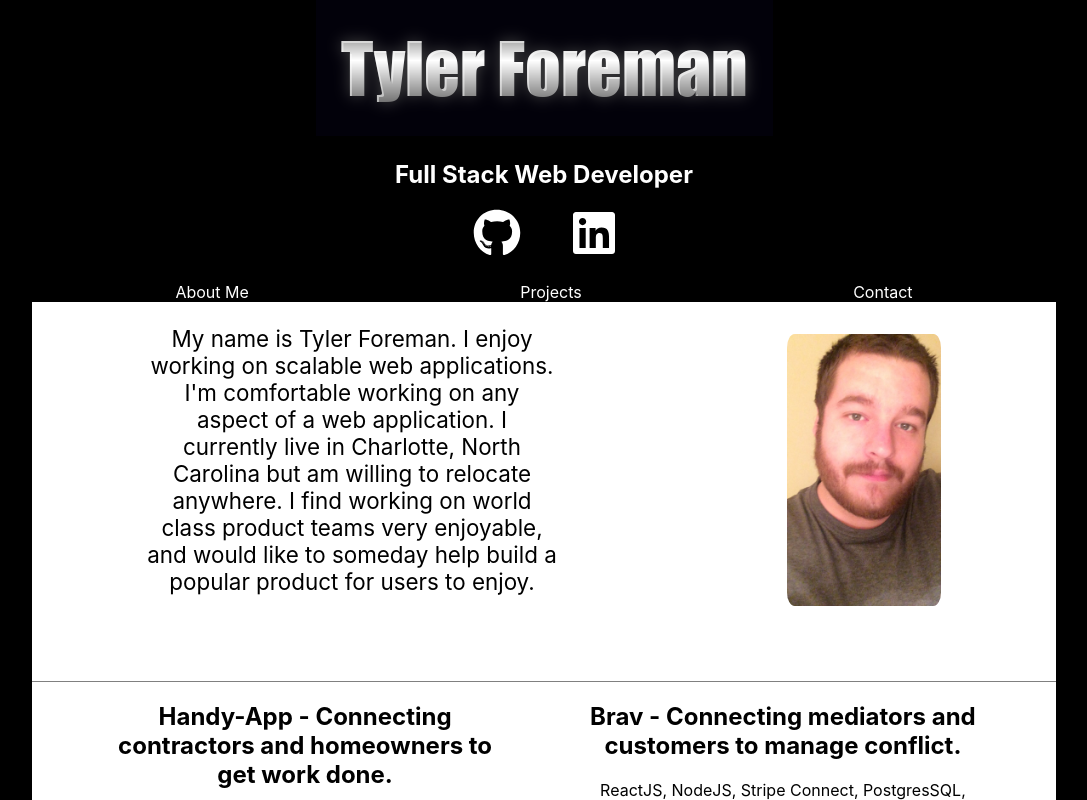
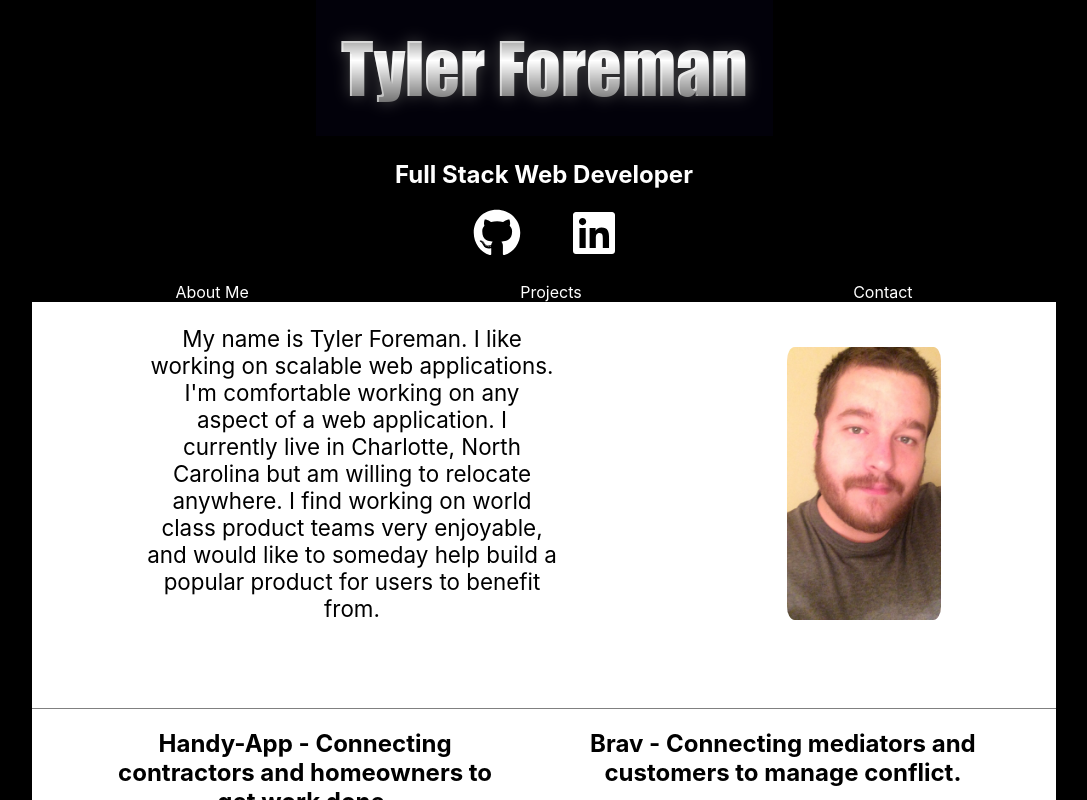
Before and after one commit to tjforeman/Portfolio1, a React (Create React App) app in the folder client/: page / in a window 1280 px wide. Shown: the top 800 px of the page, without its empty margins (96-1183 px from the left). Built offline with nearby package versions, Linux system fonts and the light colour scheme.

Commit message:
small change to about me

```diff
--- a/client/src/Components/Banner.js
+++ b/client/src/Components/Banner.js
@@ -7,7 +7,7 @@ const Banner = () => {
 return(
     <div className = 'banner-container' >
         <div className = 'about'>
-             <p name="about-me" >My name is Tyler Foreman. I enjoy working on scalable web applications. I'm comfortable working on any aspect of a web application. I currently live in Charlotte, North Carolina but am willing to relocate anywhere. I find working on world class product teams very enjoyable, and would like to someday help build a popular product for users to enjoy. </p>
+             <p name="about-me" >My name is Tyler Foreman. I like working on scalable web applications. I'm comfortable working on any aspect of a web application. I currently live in Charlotte, North Carolina but am willing to relocate anywhere. I find working on world class product teams very enjoyable, and would like to someday help build a popular product for users to benefit from. </p>
 
         <img className='profile-pic' src={require('../img/profle_pic.jpg')}  />
         </div>
```
